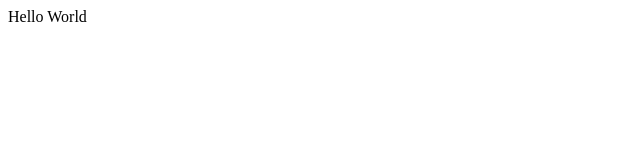
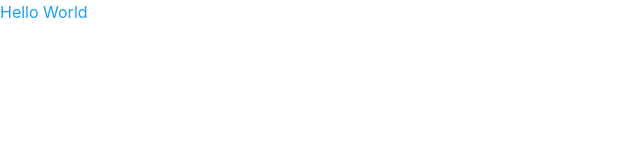
Before and after one commit to EcheCostabel/twitter-clone, a React (Vite) app: page / in a window 1280 px wide. Shown: the top 160 px of the page, without its empty margins (0-640 px from the left). Built offline with nearby package versions, Linux system fonts and the light colour scheme.

Commit message:
learning some of typescript

```diff
--- a/package.json
+++ b/package.json
@@ -9,6 +9,10 @@
     "preview": "vite preview"
   },
   "dependencies": {
+    "@chakra-ui/react": "^2.5.1",
+    "@emotion/react": "^11.10.6",
+    "@emotion/styled": "^11.10.6",
+    "framer-motion": "^9.1.6",
     "react": "^18.2.0",
     "react-dom": "^18.2.0"
   },
--- a/src/App.tsx
+++ b/src/App.tsx
@@ -1,12 +1,12 @@
-import { useState } from 'react'
+import {Text} from '@chakra-ui/react'
 
-function App() {
-  const [count, setCount] = useState(0)
+const App: React.FC = () => {
+
 
   return (
-    <div>
+    <Text color="primary.500">
       Hello World
-    </div>
+    </Text>
   )
 }
 
--- a/src/main.tsx
+++ b/src/main.tsx
@@ -1,10 +1,14 @@
+import { ChakraProvider } from '@chakra-ui/react'
 import React from 'react'
 import ReactDOM from 'react-dom/client'
 import App from './App'
+import theme from './theme'
 
 
 ReactDOM.createRoot(document.getElementById('root') as HTMLElement).render(
   <React.StrictMode>
+    <ChakraProvider theme={theme}>
     <App />
+    </ChakraProvider>
   </React.StrictMode>,
 )
--- /dev/null
+++ b/src/theme.ts
@@ -0,0 +1,8 @@
+import { extendTheme, theme } from '@chakra-ui/react'
+
+
+export default extendTheme ({
+    colors: {
+        primary: theme.colors.twitter
+    }
+})
```
Also changed, not shown: 1 other file (tests, documents, lock files or other folders).
